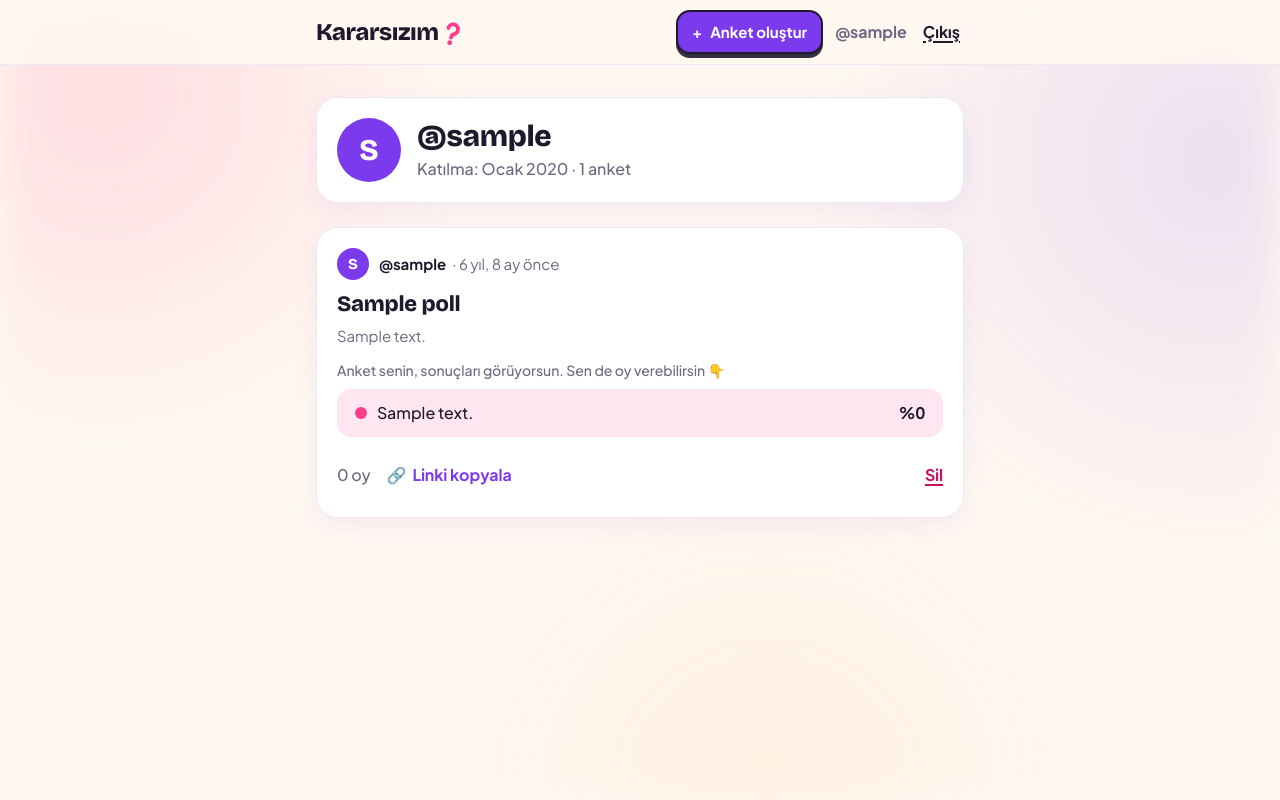
After one commit to firatalcin/Kararsizim, a Django app: a page that uses templates/base.html in a window 1280 px wide. The commit adds this page. Run offline with Django 5.2, Linux system fonts and the light colour scheme; a user stored in the database is signed in; tables that the repository leaves empty hold one stand-in row (values such as "Sample post"); data that the repository does not hold is empty.

Commit message:
Faz 4: Profil, link kopyalama, erişilebilirlik cilası
- /u/<kullaniciadi>/ profil sayfası (harf duyarsız), kart ve navbar'dan bağlantı
- "Linki kopyala": JS'siz normal link; clipboard → share → prompt yedekleri
- Oy sonrası pop efekti, og:title/description/url etiketleri
- SVG logo işareti ve favicon, "İçeriğe geç" bağlantısı, detayda h1
- 44px dokunma hedefleri; axe-core ile 6 sayfada 0 ihlal
- Faz 4 testleri (96 test)

Co-Authored-By: Claude Opus 5.5 <noreply@anthropic.com>

```diff
--- a/polls/forms.py
+++ b/polls/forms.py
@@ -31,7 +31,8 @@ class BaseOptionFormSet(BaseFormSet):
     def add_fields(self, form, index):
         super().add_fields(form, index)
         if index is not None:
-            form.fields["text"].widget.attrs["placeholder"] = f"{index + 1}. seçenek"
+            label = f"{index + 1}. seçenek"
+            form.fields["text"].widget.attrs.update({"placeholder": label, "aria-label": label})
 
     def clean(self):
         if any(self.errors):
--- a/polls/urls.py
+++ b/polls/urls.py
@@ -10,4 +10,5 @@ urlpatterns = [
     path("anket/<int:pk>/", views.poll_detail, name="detail"),
     path("anket/<int:pk>/oy/", views.poll_vote, name="vote"),
     path("anket/<int:pk>/sil/", views.poll_delete, name="delete"),
+    path("u/<str:username>/", views.profile, name="profile"),
 ]
--- a/polls/views.py
+++ b/polls/views.py
@@ -1,4 +1,5 @@
 from django.contrib import messages
+from django.contrib.auth import get_user_model
 from django.contrib.auth.decorators import login_required
 from django.core.paginator import Paginator
 from django.db import transaction
@@ -47,6 +48,15 @@ def feed(request):
     page = Paginator(polls_with_counts(), POLLS_PER_PAGE).get_page(request.GET.get("sayfa"))
     polls = prepare_cards(list(page.object_list), request)
     return render(request, "polls/feed.html", {"page": page, "polls": polls})
+
+
+def profile(request, username):
+    # Usernames are unique case-insensitively, so /u/Ali/ and /u/ali/ are the same profile.
+    author = get_object_or_404(get_user_model(), username__iexact=username)
+    paginator = Paginator(polls_with_counts().filter(author=author), POLLS_PER_PAGE)
+    page = paginator.get_page(request.GET.get("sayfa"))
+    polls = prepare_cards(list(page.object_list), request)
+    return render(request, "accounts/profile.html", {"profile_user": author, "page": page, "polls": polls})
 
 
 def poll_detail(request, pk):
--- a/static/css/main.css
+++ b/static/css/main.css
@@ -183,7 +205,8 @@ main.container {
 
 .logo {
   display: inline-flex;
-  align-items: flex-start;
+  align-items: center;
+  min-height: 44px;
   gap: 2px;
   color: var(--ink);
   text-decoration: none;
@@ -195,8 +218,11 @@ main.container {
 
 .logo__mark {
   display: inline-block;
+  width: 0.7em;
+  height: 1em;
+  margin-left: 3px;
   color: var(--pink);
-  transform: rotate(14deg) translateY(-2px);
+  transform: rotate(14deg) translateY(2px);
 }
 
 .navbar__link {
@@ -213,12 +239,19 @@ main.container {
 }
 
 .navbar__user {
+  display: inline-block;
   max-width: 11ch;
   overflow: hidden;
   text-overflow: ellipsis;
   white-space: nowrap;
+  line-height: 44px;
   font-weight: 700;
   color: var(--muted);
+  text-decoration: none;
+}
+
+.navbar__user:hover {
+  color: var(--violet);
 }
 
 .navbar__logout {
@@ -515,11 +554,6 @@ main.container {
   gap: 6px;
   color: var(--muted);
   font-size: 15px;
-}
-
-.poll-card__author {
-  font-weight: 700;
-  color: var(--ink);
 }
 
 .avatar {
@@ -545,6 +579,9 @@ main.container {
 }
 
 .poll-card__question a {
+  display: inline-block;
+  padding-block: 11px;
+  margin-block: -11px;
   color: inherit;
   text-decoration: none;
 }
@@ -663,6 +700,73 @@ button.option:disabled {
   align-items: center;
   gap: 16px;
   padding-top: 4px;
+  color: var(--muted);
+  font-weight: 500;
+}
+
+.poll-card__author {
+  /* Taller tap area (44px) without changing the row's layout. */
+  padding-block: 11px;
+  margin-block: -11px;
+  font-weight: 700;
+  color: var(--ink);
+  text-decoration: none;
+}
+
+.poll-card__author:hover {
+  color: var(--violet);
+  text-decoration: underline;
+}
+
+.poll-card__share {
+  display: inline-flex;
+  align-items: center;
+  gap: 6px;
+  min-height: 44px;
+  color: var(--violet);
+  font-weight: 700;
+  text-decoration: none;
+}
+
+.poll-card__share:hover {
+  text-decoration: underline;
+}
+
+/* Little bounce on the option you just voted for. */
+.option--pop {
+  animation: option-pop 320ms ease-out;
+}
+
+@keyframes option-pop {
+  0% { transform: scale(1); }
+  45% { transform: scale(1.035); }
+  100% { transform: scale(1); }
+}
+
+/* ---------- Profile ---------- */
+
+.profile {
+  display: flex;
+  align-items: center;
+  gap: 16px;
+  margin-bottom: 24px;
+}
+
+.avatar--lg {
+  flex: none;
+  width: 64px;
+  height: 64px;
+  margin: 0;
+  font-size: 30px;
+}
+
+.profile__name {
+  font-size: clamp(24px, 6vw, 30px);
+  overflow-wrap: anywhere;
+}
+
+.profile__meta {
+  margin-top: 4px;
   color: var(--muted);
   font-weight: 500;
 }
--- a/static/js/main.js
+++ b/static/js/main.js
@@ -1,5 +1,5 @@
 // Kararsizim front-end helpers.
-// Toasts, voting via fetch. Phase 4 adds copy-link.
+// Toasts, voting via fetch, copy-link.
 (function () {
   "use strict";
 
@@ -66,7 +66,10 @@
     const bars = [];
     data.options.forEach(function (option) {
       const chosen = option.id === data.voted_option_id;
-      const item = el("li", "option option--" + colors[option.id] + " option--result" + (chosen ? " option--chosen" : ""));
+      const item = el(
+        "li",
+        "option option--" + colors[option.id] + " option--result" + (chosen ? " option--chosen option--pop" : "")
+      );
       const bar = el("span", "option__bar");
       bar.setAttribute("aria-hidden", "true");
       item.appendChild(bar);
@@ -136,4 +139,31 @@
       window.kz.toast((data && data.error) || "Bir şeyler ters gitti, tekrar dener misin?", "error");
     }
   });
+
+  // ---------- Copy link ----------
+  // The link points at the poll page, so without JS it still works as a shareable link.
+  document.addEventListener("click", async function (event) {
+    const link = event.target.closest("[data-copy-link]");
+    if (!link) {
+      return;
+    }
+    event.preventDefault();
+    const url = new URL(link.getAttribute("href"), window.location.href).href;
+
+    try {
+      // Missing outside secure contexts (plain http on a non-localhost host) → throws.
+      await navigator.clipboard.writeText(url);
+      window.kz.toast("Link kopyalandı!", "success");
+    } catch (error) {
+      if (navigator.share) {
+        try {
+          await navigator.share({ url: url, title: document.title });
+        } catch (shareError) {
+          // The user closed the share sheet; nothing to do.
+        }
+      } else {
+        window.prompt("Linki kopyala:", url);
+      }
+    }
+  });
 })();
--- a/static/js/poll-form.js
+++ b/static/js/poll-form.js
@@ -27,6 +27,7 @@
       input.name = input.name.replace(/-(\d+|__prefix__)-/, "-" + index + "-");
       input.id = input.id.replace(/-(\d+|__prefix__)-/, "-" + index + "-");
       input.placeholder = index + 1 + ". seçenek";
+      input.setAttribute("aria-label", input.placeholder);
       row.querySelector("[data-remove-option]").hidden = all.length <= min;
     });
     totalForms.value = all.length;
--- /dev/null
+++ b/templates/accounts/profile.html
@@ -0,0 +1,35 @@
+{% extends "base.html" %}
+
+{% block title %}@{{ profile_user.username }} · Kararsızım{% endblock %}
+{% block meta_description %}@{{ profile_user.username }} kullanıcısının Kararsızım anketleri.{% endblock %}
+
+{% block content %}
+<section class="card profile">
+  <span class="avatar avatar--lg avatar--{{ profile_user.avatar_color }}" aria-hidden="true">{{ profile_user.username|first|upper }}</span>
+  <div>
+    <h1 class="profile__name">@{{ profile_user.username }}</h1>
+    <p class="profile__meta">
+      Katılma: {{ profile_user.date_joined|date:"F Y" }} · {{ page.paginator.count }} anket
+    </p>
+  </div>
+</section>
+
+{% if polls %}
+  <div class="poll-list">
+    {% for poll in polls %}
+      {% include "partials/_poll_card.html" with link_question=True %}
+    {% endfor %}
+  </div>
+  {% include "partials/_pagination.html" %}
+{% else %}
+  <section class="hero empty-state">
+    <div class="hero__emoji" aria-hidden="true">🌱</div>
+    {% if user.pk == profile_user.pk %}
+      <p class="hero__text">Henüz anket açmadın. Kararsız kaldığın ilk şeyi sor!</p>
+      <a href="{% url 'polls:create' %}" class="btn btn--primary">Anket oluştur</a>
+    {% else %}
+      <p class="hero__text">@{{ profile_user.username }} henüz anket açmamış.</p>
+    {% endif %}
+  </section>
+{% endif %}
+{% endblock %}
--- a/templates/base.html
+++ b/templates/base.html
@@ -6,6 +6,15 @@
   <meta name="csrf-token" content="{{ csrf_token }}">
   <title>{% block title %}Kararsızım{% endblock %}</title>
   <meta name="description" content="{% block meta_description %}Kararsız mı kaldın? Hızlıca anket aç, herkes oy versin.{% endblock %}">
+  <meta name="theme-color" content="#FFF8F1">
+  {# Link previews (WhatsApp, X, Telegram…). Poll pages override title/description. #}
+  <meta property="og:site_name" content="Kararsızım">
+  <meta property="og:type" content="website">
+  <meta property="og:locale" content="tr_TR">
+  <meta property="og:title" content="{% block og_title %}Kararsızım{% endblock %}">
+  <meta property="og:description" content="{% block og_description %}Kararsız mı kaldın? Hızlıca anket aç, herkes oy versin.{% endblock %}">
+  {% if request %}<meta property="og:url" content="{{ request.build_absolute_uri }}">{% endif %}
+  <meta name="twitter:card" content="summary">
   <link rel="icon" href="{% static 'img/logo-mark.svg' %}" type="image/svg+xml">
   <link rel="preconnect" href="https://fonts.googleapis.com">
   <link rel="preconnect" href="https://fonts.gstatic.com" crossorigin>
@@ -14,11 +23,12 @@
   {% block extra_head %}{% endblock %}
 </head>
 <body>
+  <a class="skip-link" href="#main">İçeriğe geç</a>
   <div class="bg-blobs" aria-hidden="true"></div>
 
   {% include "partials/_navbar.html" %}
 
-  <main id="main" class="container">
+  <main id="main" class="container" tabindex="-1">
     {% block content %}{% endblock %}
   </main>
 
--- a/templates/partials/_navbar.html
+++ b/templates/partials/_navbar.html
@@ -1,14 +1,14 @@
 <header class="navbar">
   <div class="container navbar__inner">
     <a href="/" class="logo" aria-label="Kararsızım ana sayfa">
-      <span class="logo__word">Kararsızım</span><span class="logo__mark" aria-hidden="true">?</span>
+      <span class="logo__word">Kararsızım</span><svg class="logo__mark" viewBox="0 0 24 34" width="15" height="22" aria-hidden="true" focusable="false"><path d="M5 10a7 7 0 1 1 10.6 6c-2.3 1.3-3.6 2.7-3.6 5.2v1.3" fill="none" stroke="currentColor" stroke-width="5.4" stroke-linecap="round"/><circle cx="12" cy="29.8" r="3.4" fill="currentColor"/></svg>
     </a>
     <nav class="navbar__actions" aria-label="Hesap">
       {% if user.is_authenticated %}
         <a href="/anket/yeni/" class="btn btn--primary btn--sm" aria-label="Anket oluştur">
           <span aria-hidden="true">+</span><span class="hide-sm">Anket oluştur</span>
         </a>
-        <span class="navbar__user" title="@{{ user.username }}">@{{ user.username }}</span>
+        <a class="navbar__user" href="{% url 'polls:profile' user.username %}" title="Profilin: @{{ user.username }}">@{{ user.username }}</a>
         <form method="post" action="{% url 'accounts:logout' %}" class="navbar__logout">
           {% csrf_token %}
           <button type="submit" class="link-button">Çıkış</button>
--- /dev/null
+++ b/templates/partials/_pagination.html
@@ -0,0 +1,7 @@
+{% if page.has_other_pages %}
+  <nav class="pagination" aria-label="Sayfalar">
+    {% if page.has_previous %}<a class="btn btn--sm" href="?sayfa={{ page.previous_page_number }}" rel="prev">← Daha yeni</a>{% endif %}
+    <span class="pagination__current">Sayfa {{ page.number }} / {{ page.paginator.num_pages }}</span>
+    {% if page.has_next %}<a class="btn btn--sm" href="?sayfa={{ page.next_page_number }}" rel="next">Daha eski →</a>{% endif %}
+  </nav>
+{% endif %}
--- a/templates/partials/_poll_card.html
+++ b/templates/partials/_poll_card.html
@@ -1,15 +1,17 @@
 {% load humanize %}
-{# One poll. Expects `poll` from polls_with_counts() + prepare_cards(); `link_question` links the question to the detail page. #}
+{# One poll. Expects `poll` from polls_with_counts() + prepare_cards(); `link_question` links the question to the detail page; `question_tag` (default h2) sets its heading level. #}
 <article class="card poll-card" id="anket-{{ poll.pk }}">
   <header class="poll-card__meta">
     <span class="avatar avatar--{{ poll.author.avatar_color }}" aria-hidden="true">{{ poll.author.username|first|upper }}</span>
-    <span class="poll-card__author">@{{ poll.author.username }}</span>
+    <a class="poll-card__author" href="{% url 'polls:profile' poll.author.username %}">@{{ poll.author.username }}</a>
     <span class="poll-card__time">· <time datetime="{{ poll.created_at|date:'c' }}">{{ poll.created_at|naturaltime }}</time></span>
   </header>
 
-  <h2 class="poll-card__question">
+  {% with tag=question_tag|default:"h2" %}
+  <{{ tag }} class="poll-card__question">
     {% if link_question %}<a href="{{ poll.get_absolute_url }}">{{ poll.question }}</a>{% else %}{{ poll.question }}{% endif %}
-  </h2>
+  </{{ tag }}>
+  {% endwith %}
   {% if poll.description %}<p class="poll-card__description">{{ poll.description }}</p>{% endif %}
 
   {% if poll.can_vote %}
@@ -38,6 +40,8 @@
 
   <footer class="poll-card__footer">
     <span class="poll-card__votes" data-total-votes>{{ poll.total_votes }} oy</span>
+    {# Without JS this is just the poll's shareable link; main.js copies it instead. #}
+    <a href="{{ poll.get_absolute_url }}" class="poll-card__share" data-copy-link><span aria-hidden="true">🔗</span> Linki kopyala</a>
     {% if poll.is_owner %}
       <a href="{% url 'polls:delete' poll.pk %}" class="poll-card__action">Sil</a>
     {% endif %}
--- a/templates/polls/detail.html
+++ b/templates/polls/detail.html
@@ -1,8 +1,11 @@
 {% extends "base.html" %}
 
 {% block title %}{{ poll.question }} · Kararsızım{% endblock %}
+{% block meta_description %}Sen olsan hangisini seçerdin? Kararsızım'da oy ver.{% endblock %}
+{% block og_title %}{{ poll.question }}{% endblock %}
+{% block og_description %}Sen olsan hangisini seçerdin? Kararsızım'da oy ver.{% endblock %}
 
 {% block content %}
 <p class="back-link"><a href="{% url 'polls:feed' %}">← Tüm anketler</a></p>
-{% include "partials/_poll_card.html" %}
+{% include "partials/_poll_card.html" with question_tag="h1" %}
 {% endblock %}
```
Also changed, not shown: other parts of static/css/main.css (+29 -1 lines), CLAUDE.md (+2 -0 lines), docs/PROJECT.md (+5 -1 lines), polls/tests.py (+69 -0 lines), templates/polls/feed.html (+1 -8 lines), static/img/logo-mark.svg.
